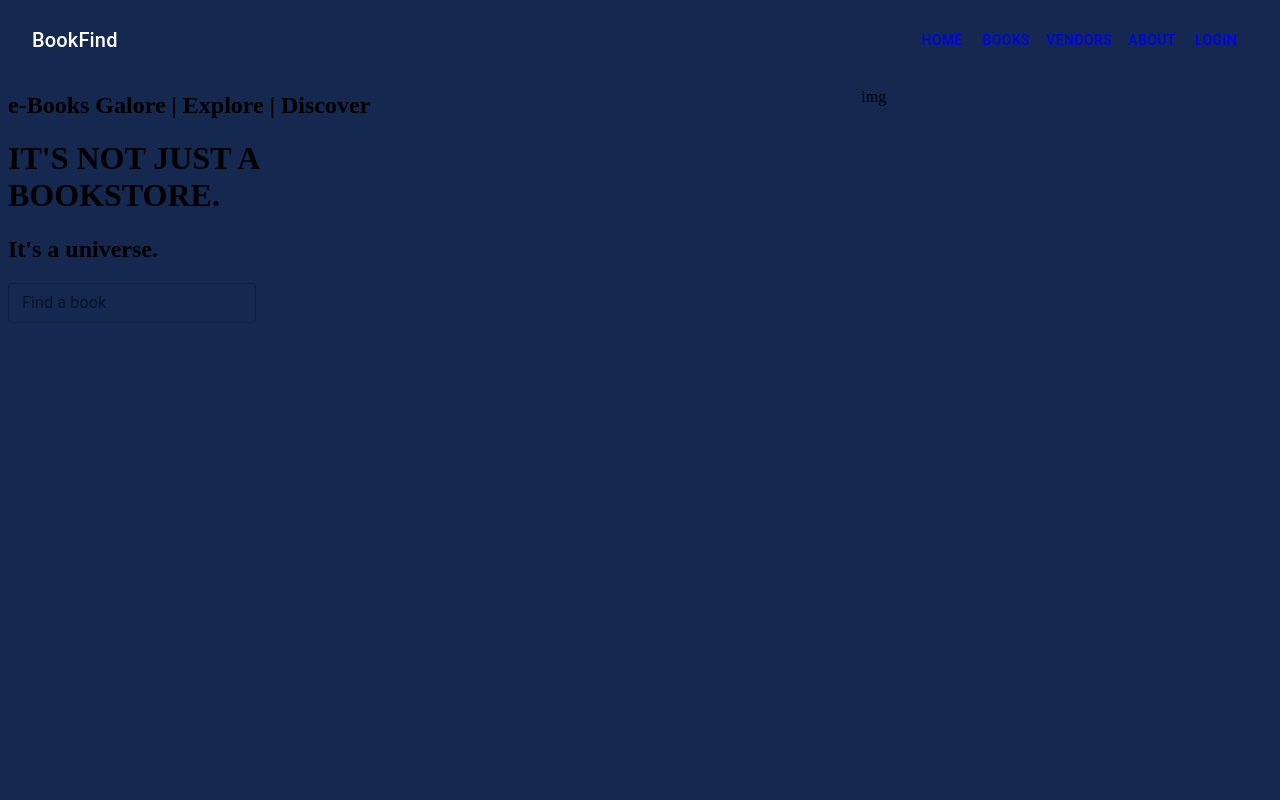
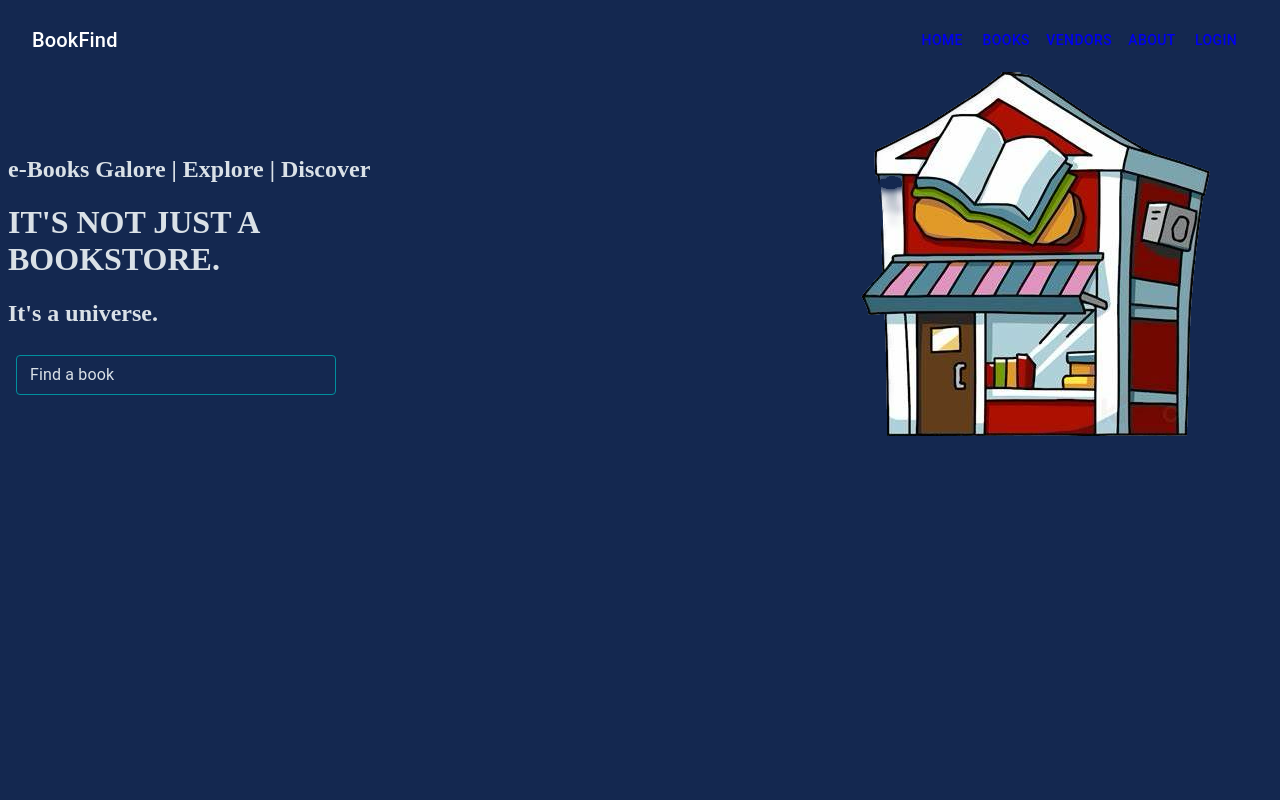
Before and after one commit to LasithRanahewa/BookFind, a React (Create React App) app: page / in a window 1280 px wide. Shown: the top 800 px of the page. Built offline with nearby package versions, Linux system fonts and the light colour scheme.

Commit message:
modify hero page

```diff
--- a/src/components/HeroContent.js
+++ b/src/components/HeroContent.js
@@ -1,20 +1,54 @@
 import React from "react";
 import { Grid, TextField, Box } from "@material-ui/core";
+import { makeStyles } from "@material-ui/core/styles";
+import Hero_Img from "../assets/heropage.png";
+
+const useStyles = makeStyles((theme) => ({
+  hero: {
+    backgroundColor: "#142850",
+    display: "flex",
+    flexDirection: "column",
+    height: "100vh",
+  },
+  herotext: {
+    marginTop: "10%",
+    color: "#DAE1E7",
+  },
+  textField: {
+    margin: theme.spacing(1),
+    width: '40ch',
+    '& .MuiOutlinedInput-root': {
+        '& fieldset': {
+            borderColor: '#00909E',
+        },
+        '&:hover fieldset': {
+            borderColor: '#00909E',
+        },
+        '&.Mui-focused fieldset': {
+            borderColor: '#00909E',
+        },
+    },
+    '& .MuiFormLabel-root': {
+        color: '#DAE1E7',
+    },
+    '& .MuiInputBase-input': {
+        color: '#DAE1E7',
+    },
+},
+}));
 
 const HeroContent = () => {
+  const classes = useStyles();
   return (
-    <div style={{ position: "relative", top: 0, left: 0, height: "100vh" }}>
-      <Grid container spacing={2}>
+    <div className={classes.hero}>
+      <Grid container spacing={2} >
         <Grid item xs={12} md={8}>
-          <div className="hero">
+          <div className={classes.herotext}>
             <h2>e-Books Galore | Explore | Discover</h2>
-            <h1 className="herotext2">
-              IT'S NOT JUST A <br />
-              BOOKSTORE.
-            </h1>
+            <h1 >IT'S NOT JUST A <br />BOOKSTORE.</h1>
             <h2>It's a universe.</h2>
             <Box sx={{ display: "flex", alignItems: "center", width: "100%" }}>
-              <TextField
+              <TextField className={classes.textField}
                 label="Find a book"
                 variant="outlined"
                 size="small"
@@ -23,8 +57,8 @@ const HeroContent = () => {
             </Box>
           </div>
         </Grid>
-        <Grid item xs={12} md={4}>
-          <p>img</p>
+        <Grid item xs={12} md={4} >
+          <img src={Hero_Img} alt="hero" />
         </Grid>
       </Grid>
     </div>
```
Also changed, not shown: src/assets/L4.png (added), src/assets/heropage.png (added), src/styles/style.css (added).
